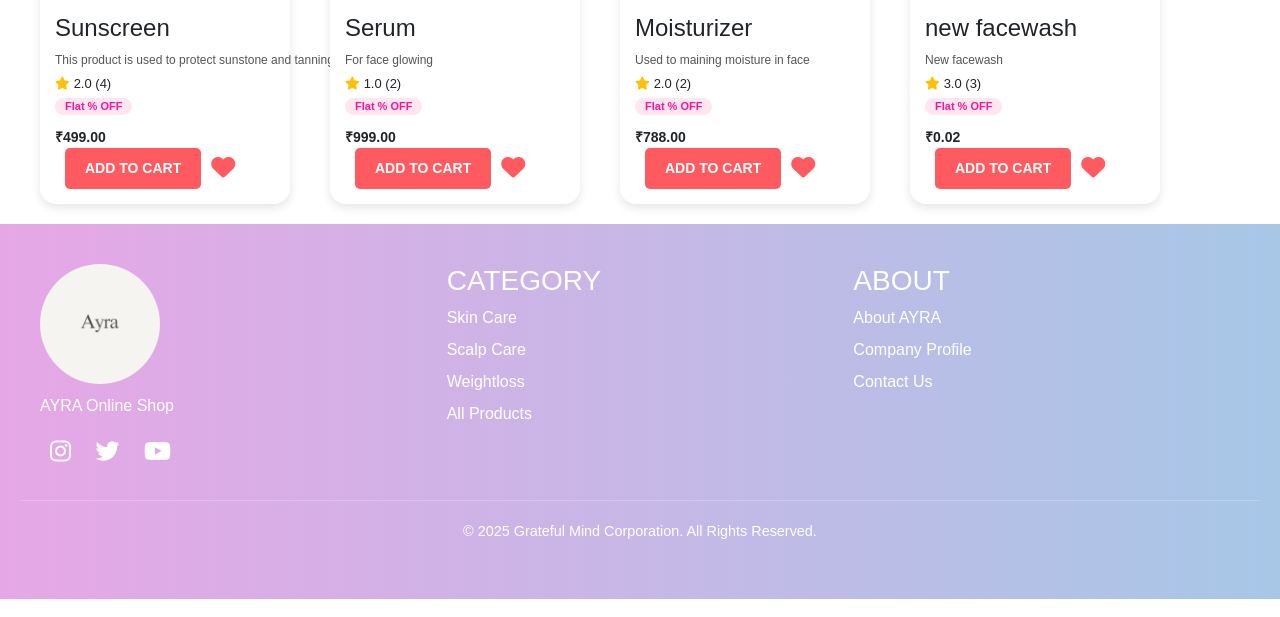
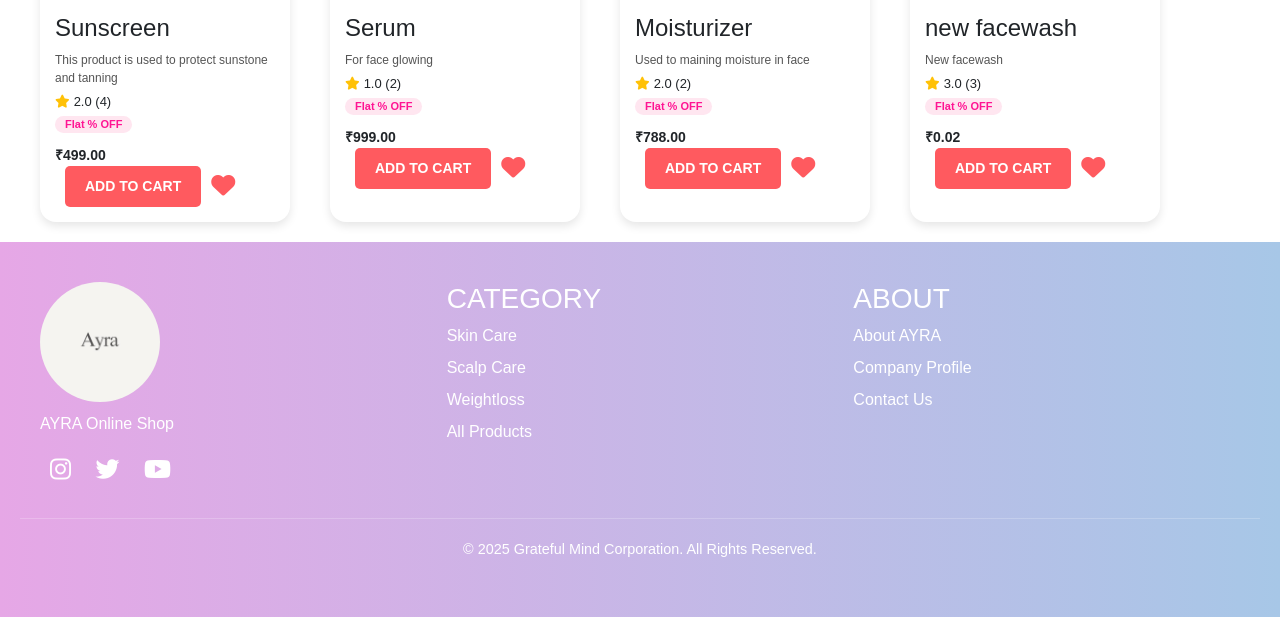
Before and after one commit to successcodinginstitute/DjangoEcommerce_test, a Django app: page /shop/all/ in a window 1280 px wide. Shown: the part 382-999 px from the top of the page. Run offline with Django 5.2, Linux system fonts and the light colour scheme; data comes from the database, SQL or seed files in the repository; some libraries are stand-ins or nearby versions.

Commit message:
minor changes

```diff
--- a/AYRAW/templates/all_products.html
+++ b/AYRAW/templates/all_products.html
@@ -184,6 +184,11 @@
     .wishlist-icon i:hover {
         color: #e00b18; /* Hover effect */
     }
+    .words{
+
+      overflow-wrap: break-word;
+      white-space: normal;
+    }
 </style>
 {% comment %}
 <section class="all-products">
@@ -198,7 +203,7 @@
                     </div>
                     <div class="product-info">
                         <h4>{{ product.name }}</h4>
-                        <p class="desc">{{ product.description|truncatewords:15 }}</p>
+                        <p class="desc words">{{ product.description|truncatewords:15 }}</p>
                         <p class="rating">⭐ {{ product.rating }} ({{ product.reviews }})</p>
                         <div class="sizes">
                             {% for size in product.sizes %}
@@ -228,7 +233,7 @@
             </div>
             <div class="product-info">
                 <h4>{{ product.name }}</h4>
-                <p class="desc">{{ product.description|truncatewords:15 }}</p>
+                <p class="desc words">{{ product.description|truncatewords:15 }}</p>
                 <div class="rating"><i class="fas fa-star"></i> {{ product.rating }} ({{ product.reviews }})</div>
                 <span class="badge discount-badge">Flat {{ product.discount }}% OFF</span>
                 <div class="price">₹{{ product.price }}</div>
--- a/AYRAW/templates/register.html
+++ b/AYRAW/templates/register.html
@@ -23,7 +23,7 @@
 </head>
 <body style="background-color: #f8f9fa;">
 
-    <div class="container d-flex justify-content-center align-items-center" style="min-height: 80vh;">
+    <div class="container d-flex justify-content-center align-items-center" style="min-height: 70vh; position: relative; top: 10px; bottom: 10px;">
         <div class="card shadow-lg p-4" style=" background: linear-gradient(to right, #e6a7e6, #a7c7e7); max-width: 650px; width: 100%; border-radius: 15px; font-family: Montserrat, sans-serif;
         font-optical-sizing: auto;
         font-weight: weighted;
```
